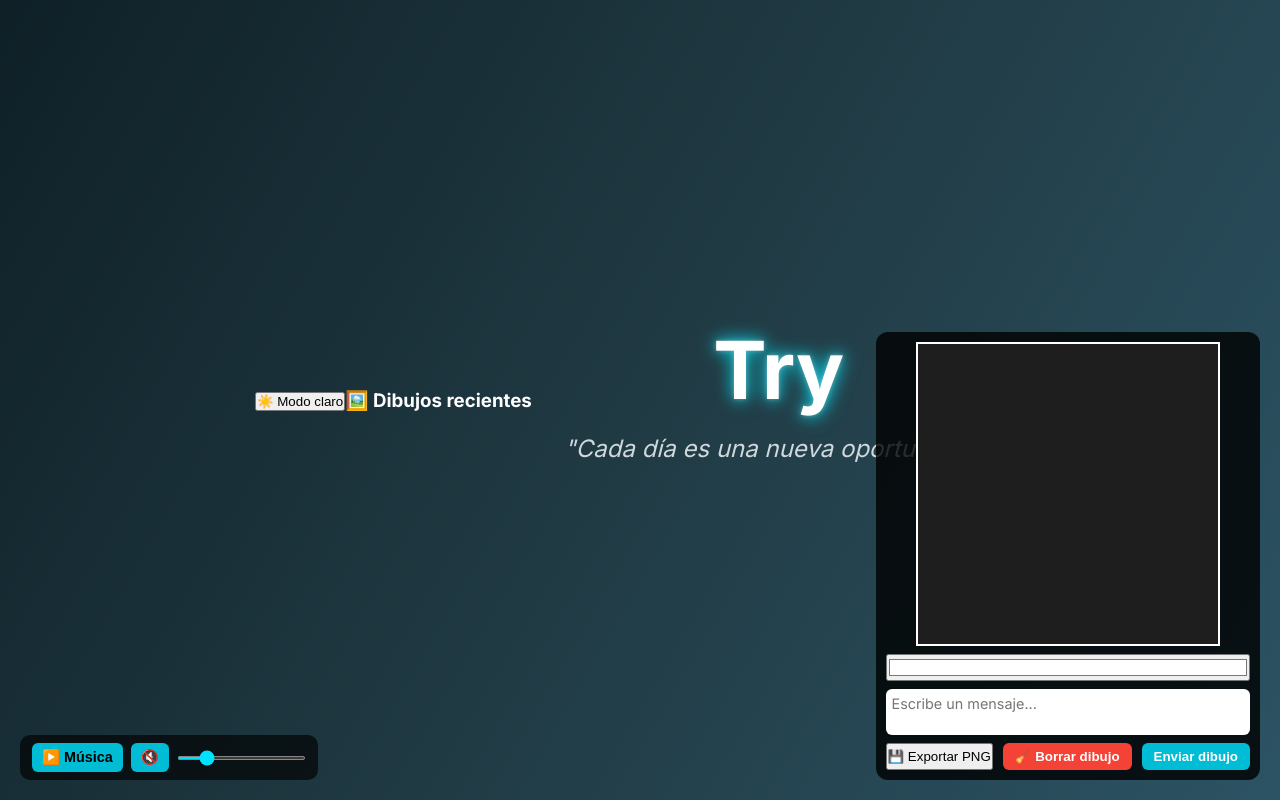
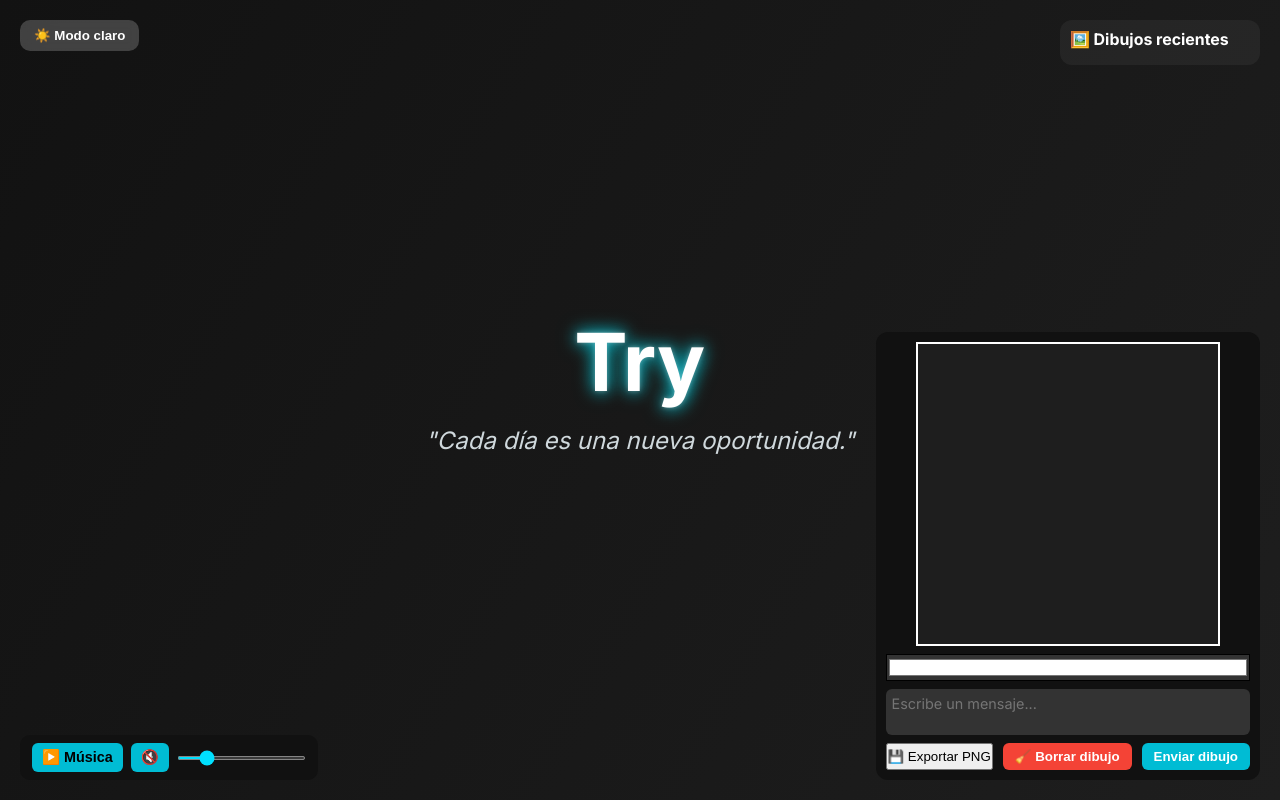
Before and after one commit to PostaNoDaGracia/web, a plain HTML site: page index.html in a window 1280 px wide. Both pictures are taken after a click on the button "🌙 Modo oscuro". Drawn offline with Linux system fonts and the light colour scheme.

Commit message:
style.css

```diff
--- a/style.css
+++ b/style.css
@@ -139,6 +139,9 @@ textarea#messageInput {
   position: fixed;
   bottom: 20px;
   left: 20px;
+  position: fixed;
+  bottom: 20px;
+  left: 20px;
   background: rgba(0, 0, 0, 0.65);
   padding: 8px 12px;
   border-radius: 10px;
@@ -168,3 +171,78 @@ textarea#messageInput {
   height: 4px;
   accent-color: #00e0ff;
 }
+
+.quote {
+  margin-bottom: 2rem;
+}
+
+
+.mode-toggle {
+  position: fixed;
+  top: 20px;
+  left: 20px;
+  z-index: 20;
+}
+
+#toggleMode {
+  background: #ffffff33;
+  color: white;
+  border: none;
+  padding: 8px 14px;
+  border-radius: 10px;
+  font-weight: bold;
+  cursor: pointer;
+  backdrop-filter: blur(5px);
+}
+
+#toggleMode:hover {
+  background: #ffffff55;
+}
+
+body.dark-mode {
+  background: linear-gradient(120deg, #121212, #1e1e1e);
+  color: #eee;
+}
+
+body.dark-mode .container {
+  color: white;
+}
+
+body.dark-mode .draw-wrapper,
+body.dark-mode .music-controls {
+  background-color: #111;
+}
+
+body.dark-mode textarea,
+body.dark-mode input[type="color"] {
+  background-color: #333;
+  color: white;
+}
+
+.gallery-preview {
+  position: fixed;
+  top: 20px;
+  right: 20px;
+  width: 200px;
+  background: rgba(255,255,255,0.05);
+  border-radius: 12px;
+  padding: 10px;
+  color: white;
+  font-size: 0.85rem;
+  z-index: 10;
+}
+
+.gallery-grid {
+  display: flex;
+  flex-direction: column;
+  gap: 6px;
+  max-height: 300px;
+  overflow-y: auto;
+  margin-top: 6px;
+}
+
+.gallery-item {
+  width: 100%;
+  border-radius: 8px;
+  border: 1px solid #ccc;
+}
```
